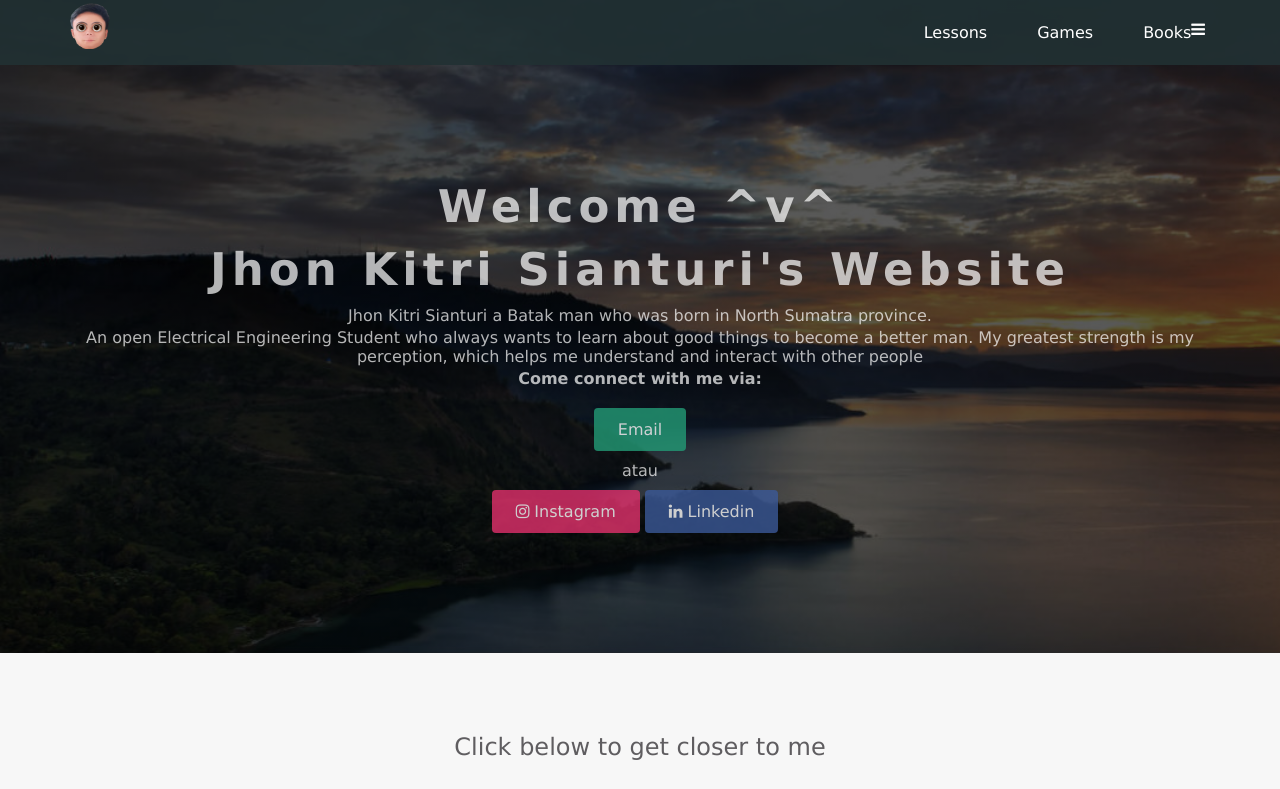
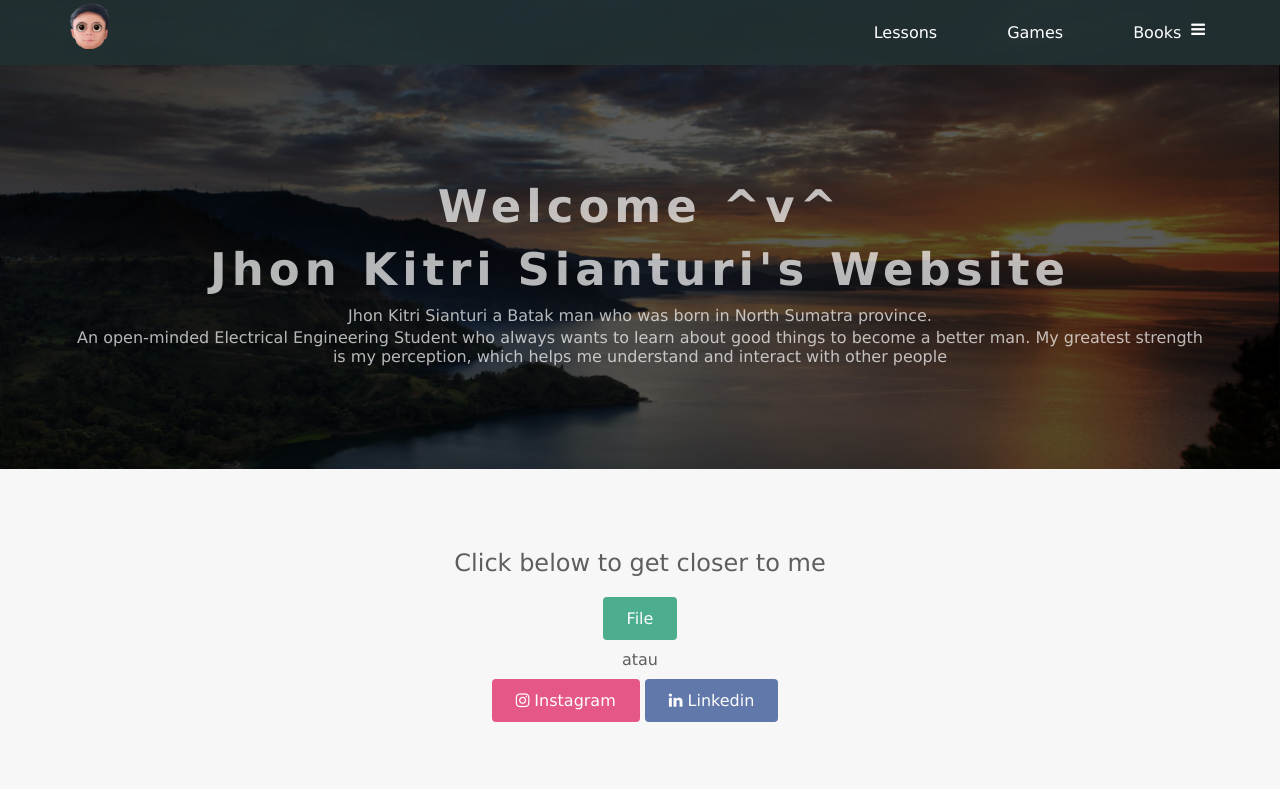
Before and after one commit to jhonkitri1/aboutme.github.io, a plain HTML site: page index.html in a window 1280 px wide. Shown: the top 789 px of the page. Drawn offline with Linux system fonts and the light colour scheme.

Commit message:
Make link for WA and File

```diff
--- a/index.html
+++ b/index.html
@@ -20,7 +20,7 @@
         <div class="header-right">
           <a href="#">Lessons</a>
           <a href="#">Games</a>
-          <a href="#" class="login">Books</a>
+          <a href="#">Books</a>
         </div>
       </div>
     </header>
@@ -29,20 +29,20 @@
         <h1>Welcome ^v^</h1>
         <h1>Jhon Kitri Sianturi's Website </h1>
         <p>Jhon Kitri Sianturi a Batak man who was born in North Sumatra province.</p>
-        <p>An open Electrical Engineering Student who always wants to learn about good things to become a better man. My greatest strength is my perception, which helps me understand and interact with other people</p>
-        <p style="font-weight: bold;">Come connect with me via:</p>
-        <div class="btn-wrapper">
-          <a href="#" class="btn signup">Email</a>
-          <p>atau</p>
-          <a href="#" class="btn ig"><span class="fa fa-instagram"></span>Instagram</a>
-          <a href="#" class="btn facebook"><span class="fa fa-linkedin"></span>Linkedin</a>
-        </div>
+        <p>An open-minded Electrical Engineering Student who always wants to learn about good things to become a better man. My greatest strength is my perception, which helps me understand and interact with other people</p>
+        <!-- <p style="font-weight: bold;">Come connect with me via:</p> -->
       </div>
     </div>
     <div class="lesson-wrapper">
       <div class="container">
         <div class="heading">
            <h2>Click below to get closer to me</h2>
+           <div class="btn-wrapper">
+            <a href="https://drive.google.com/drive/folders/1Mm9gbgklvr52jbsHzfh5gBhjYdfj27J4?usp=sharing" class="btn signup">File</a>
+            <p>atau</p>
+            <a href="#" class="btn ig"><span class="fa fa-instagram"></span>Instagram</a>
+            <a href="#" class="btn facebook"><span class="fa fa-linkedin"></span>Linkedin</a>
+          </div>
         </div>
         <div class="lessons">
           <div class="lesson">
@@ -84,10 +84,11 @@
     <div class="message-wrapper">
       <div class="container">
         <div class="heading">
-          <h2>Are you interested in working with me</h2>
+          <h2>Are you interested in working with me?</h2>
           <h3>Click the button below</h3>
         </div>
-        <span class="btn message fa fa-whatsapp"> Whatsaap</span>
+        <a href="https://api.whatsapp.com/send/?phone=62895611439863&text&app_absent=0" class="btn message fa fa-whatsapp"><span>Whatsaap</a></span>
+        <!-- <span class="btn message fa fa-whatsapp"> Whatsaap</span> -->
       </div>
     </div>
     <footer>
--- a/stylesheet.css
+++ b/stylesheet.css
@@ -116,7 +116,7 @@ header {
 
 .header-right a {
   line-height: 65px;
-  padding: 0 25px;
+  padding: 0 35px;
   color: white;
   display: block;
   float: left;
```
